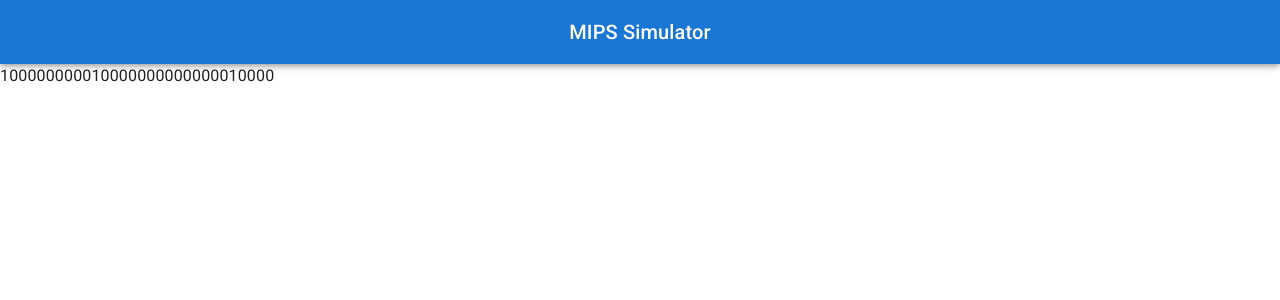
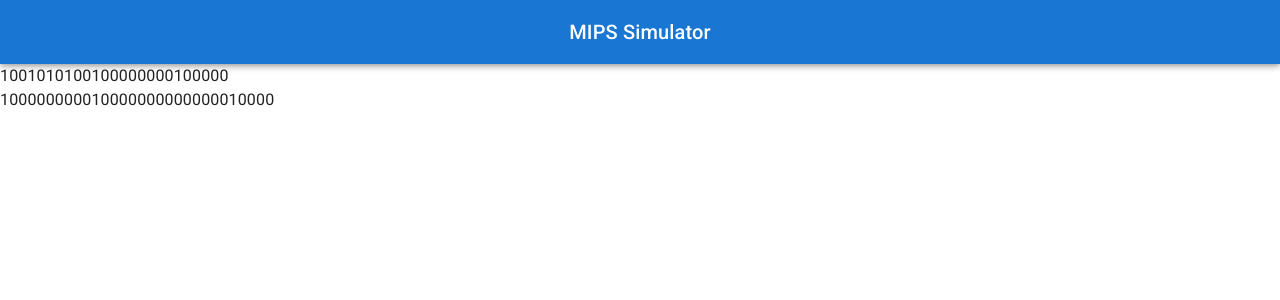
Before and after one commit to tempus157/mips-simulator, a Next.js app: page / in a window 1280 px wide. Shown: the top 300 px of the page. Built offline with nearby package versions, Linux system fonts and the light colour scheme.

Commit message:
Implement R format translator

```diff
--- a/src/libs/translator.ts
+++ b/src/libs/translator.ts
@@ -26,6 +26,28 @@ const getImmediate = (immediate: string) => {
 	return result;
 };
 
+const getFunct = (funct: string) => {
+	const result = functMap.get(funct);
+	if (result === undefined) {
+		throw new Error(`Invalid funct: ${funct}`);
+	}
+	return result;
+};
+
+const RFormatTranslator: Translator = (instruction: string[]) => {
+	if (instruction.length !== 4) {
+		throw new Error("Invalid instruction");
+	}
+
+	return (
+		(getOpcode(instruction[0]) << shift.opcode) |
+		(getRegister(instruction[2]) << shift.rs) |
+		(getRegister(instruction[3]) << shift.rt) |
+		(getRegister(instruction[1]) << shift.rd) |
+		getFunct(instruction[0])
+	);
+};
+
 const IFormatTranslator: Translator = (instruction: string[]) => {
 	if (instruction.length !== 4) {
 		throw new Error("Invalid instruction");
@@ -38,12 +60,15 @@ const IFormatTranslator: Translator = (instruction: string[]) => {
 		getImmediate(instruction[3])
 	);
 };
-
 const translatorMap = new Map<string, Translator>([
+	["add", RFormatTranslator],
 	["addi", IFormatTranslator],
 ]);
 
-const opcodeMap = new Map<string, number>([["addi", 0b001000]]);
+const opcodeMap = new Map<string, number>([
+	["add", 0b000000],
+	["addi", 0b001000],
+]);
 
 const registerMap = new Map<string, number>([
 	["$zero", 0],
@@ -80,10 +105,14 @@ const registerMap = new Map<string, number>([
 	["$ra", 31],
 ]);
 
+const functMap = new Map<string, number>([["add", 0b100000]]);
+
 const shift = {
 	opcode: 26,
 	rs: 21,
 	rt: 16,
+	rd: 11,
+	shamt: 6,
 } as const;
 
 export const translateInstruction = (instructionText: string) => {
--- a/src/pages/index.tsx
+++ b/src/pages/index.tsx
@@ -5,7 +5,8 @@ import { translateInstruction } from "@/libs/translator";
 import { Typography } from "@mui/material";
 
 const Home: NextPage = () => {
-	const instruction = translateInstruction("addi $t0, $zero, 16");
+	const add = translateInstruction("add $t0, $t1, $t2");
+	const addi = translateInstruction("addi $t0, $zero, 16");
 
 	return (
 		<>
@@ -14,7 +15,8 @@ const Home: NextPage = () => {
 				description="MIPS Simulator with a pipeline"
 			/>
 			<TitleBar text="MIPS Simulator" />
-			<Typography>{instruction.toString(2)}</Typography>
+			<Typography>{add.toString(2)}</Typography>
+			<Typography>{addi.toString(2)}</Typography>
 		</>
 	);
 };
```
